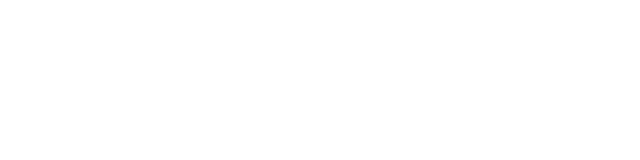
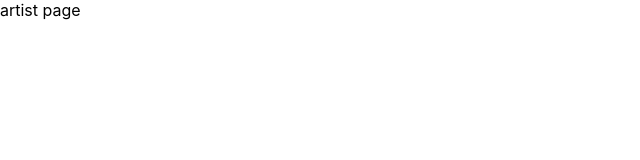
Before and after one commit to GEUNNN/loveverse-frontend, a React (Create React App) app: page /1 in a window 1280 px wide. Before the commit this address had no page. Shown: the top 160 px of the page, without its empty margins (0-640 px from the left). Built offline with nearby package versions, Linux system fonts and the light colour scheme.

Commit message:
feat: add route and artist index component

```diff
--- /dev/null
+++ b/src/Artist/index.tsx
@@ -0,0 +1,5 @@
+import React from "react";
+
+export default function ArtistIndex() {
+  return <div>artist page</div>;
+}
--- a/src/Routes.tsx
+++ b/src/Routes.tsx
@@ -1,5 +1,6 @@
 import React from "react";
 import { BrowserRouter, Routes, Route } from "react-router-dom";
+import ArtistIndex from "./Artist";
 import Main from "./Main";
 
 export default function Router(): JSX.Element {
@@ -7,6 +8,7 @@
     <BrowserRouter>
       <Routes>
         <Route path="/" element={<Main />} />
+        <Route path="/:artistName" element={<ArtistIndex />} />
       </Routes>
     </BrowserRouter>
   );
```
